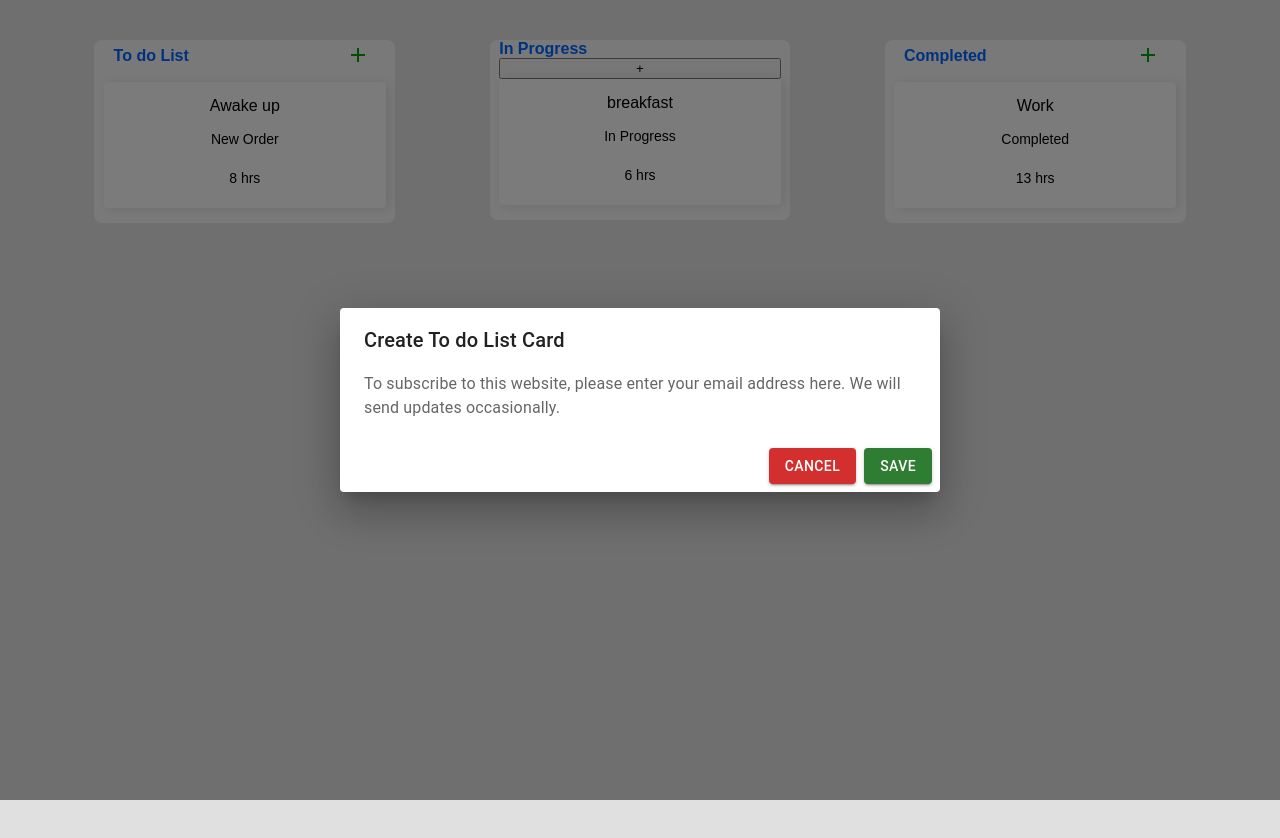
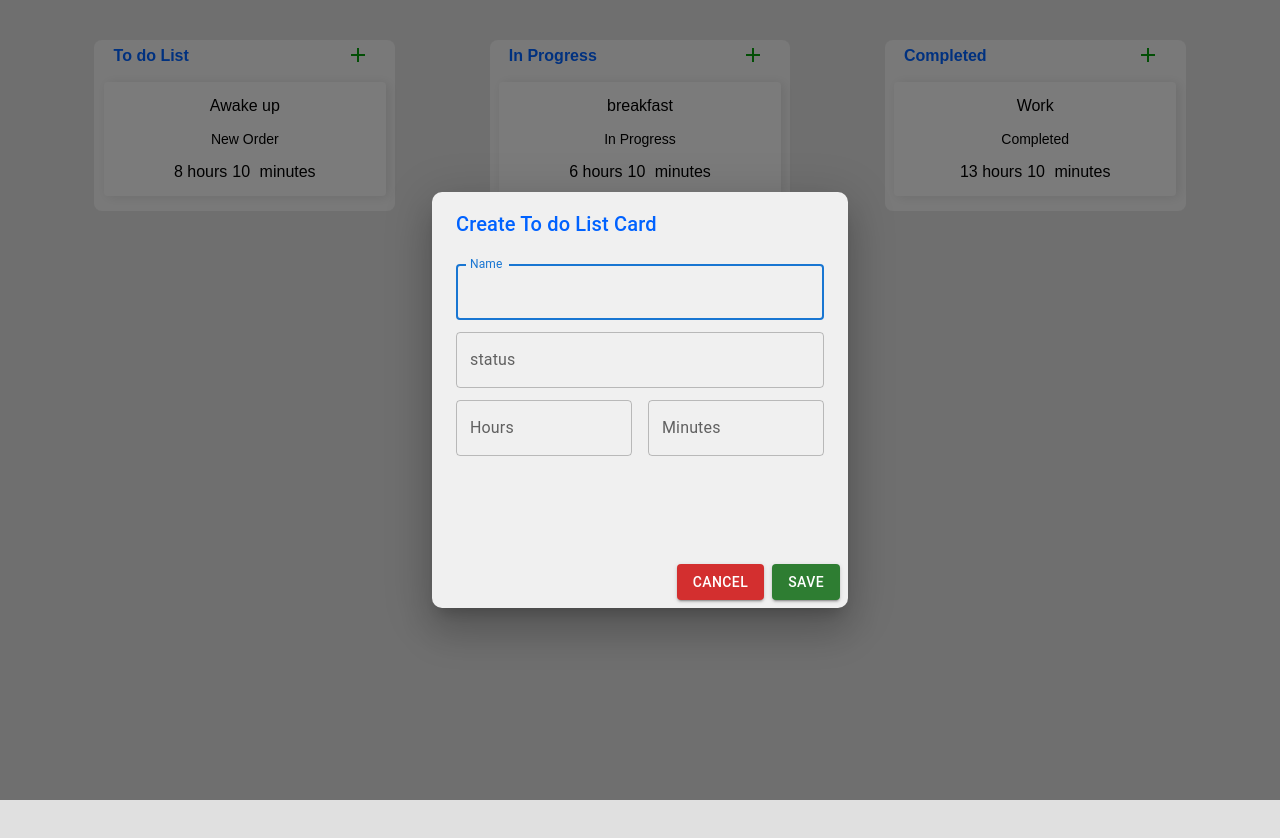
Before and after one commit to DanteBorges/my-keep, a React (Create React App) app: page / in a window 1280 px wide. Both pictures are taken after a click on the button 358 px from the left and 56 px from the top of the page. Shown: the top 838 px of the page. Built offline with nearby package versions, Linux system fonts and the light colour scheme.

Commit message:
feat: new styles for cards

```diff
--- a/src/App.tsx
+++ b/src/App.tsx
@@ -1,7 +1,7 @@
 import React from "react";
-import { TASKS } from "./server/json";
 import TaskList from "./components/TaskList/TaskList";
 import { AppStyle } from "./styles/themes/SimpleTheme";
+import { TASKS } from "./server/db";
 
 function App() {
   return (
--- a/src/components/ModalAddCard/ModalAddCard.tsx
+++ b/src/components/ModalAddCard/ModalAddCard.tsx
@@ -1,10 +1,9 @@
+import { StyledDialog, StyledDialogTitle } from "./styles";
 import React, { useEffect, useState } from "react";
-import Dialog from "@mui/material/Dialog";
-import DialogTitle from "@mui/material/DialogTitle";
 import DialogContent from "@mui/material/DialogContent";
 import DialogActions from "@mui/material/DialogActions";
 import Button from "@mui/material/Button";
-import { DialogContentText } from "@mui/material";
+import { Grid, TextField } from "@mui/material";
 
 interface ModalProps {
   open: boolean;
@@ -25,19 +24,56 @@ const ModalAddCard: React.FC<ModalProps> = ({ open, onClose }) => {
 
   return (
     <>
-      <Dialog
+      <StyledDialog
         open={open}
         onClose={handleClose}
         aria-labelledby="draggable-dialog-title"
       >
-        <DialogTitle id="draggable-dialog-title">
-          Create To do List Card
-        </DialogTitle>
+        <StyledDialogTitle>Create To do List Card</StyledDialogTitle>
         <DialogContent>
-          <DialogContentText>
-            To subscribe to this website, please enter your email address here.
-            We will send updates occasionally.
-          </DialogContentText>
+          <TextField
+            autoFocus
+            margin="dense"
+            id="name"
+            label="Name"
+            type="text"
+            fullWidth
+            // value={formData.name}
+            // onChange={handleChange}
+          />
+          <TextField
+            margin="dense"
+            id="status"
+            label="status"
+            type="text"
+            fullWidth
+            // value={formData.email}
+            // onChange={handleChange}
+          />
+          <Grid container spacing={2}>
+            <Grid item xs={6}>
+              <TextField
+                margin="dense"
+                id="hours"
+                label="Hours"
+                type="number"
+                fullWidth
+                // value={hours}
+                // onChange={(e) => setHours(e.target.value)}
+              />
+            </Grid>
+            <Grid item xs={6}>
+              <TextField
+                margin="dense"
+                id="minutes"
+                label="Minutes"
+                type="number"
+                fullWidth
+                // value={minutes}
+                // onChange={(e) => setMinutes(e.target.value)}
+              />
+            </Grid>
+          </Grid>
         </DialogContent>
         <DialogActions>
           <Button variant="contained" color="error" onClick={handleClose}>
@@ -47,7 +83,7 @@ const ModalAddCard: React.FC<ModalProps> = ({ open, onClose }) => {
             Save
           </Button>
         </DialogActions>
-      </Dialog>
+      </StyledDialog>
     </>
   );
 };
--- a/src/components/ModalAddCard/styles.ts
+++ b/src/components/ModalAddCard/styles.ts
@@ -1 +1,19 @@
 import styled from "styled-components";
+import Dialog from "@mui/material/Dialog";
+import DialogTitle from "@mui/material/DialogTitle";
+
+export const StyledDialog = styled(Dialog)`
+  .MuiDialog-paper {
+    background-color: #f0f0f0;
+    border-radius: 10px;
+    width: 26rem;
+    height: 26rem;
+  }
+`;
+export const StyledDialogTitle = styled(DialogTitle)`
+  color: #0062ff;
+  font-size: 16px;
+  font-weight: bold;
+
+  padding-bottom: 5px;
+`;
--- a/src/components/TaskList/TaskList.tsx
+++ b/src/components/TaskList/TaskList.tsx
@@ -9,7 +9,6 @@ import {
   HeadCard,
   CreateCardButton,
 } from "./styles";
-// import DeleteIcon from "@mui/icons-material/Delete";
 import AddIcon from "@mui/icons-material/Add";
 import ModalAddCard from "../ModalAddCard/ModalAddCard";
 
@@ -17,7 +16,8 @@ interface Task {
   id: number;
   name: string;
   status: string;
-  time: string;
+  hours: number;
+  minutes: number;
   done?: boolean;
   newOrder?: boolean;
 }
@@ -102,7 +102,6 @@ const TaskList: React.FC<TaskListProps> = ({ tasks: initialTasks }) => {
                   <AddIcon style={{ color: "#059e0a", fontSize: "bold" }} />
                 </CreateCardButton>
               </HeadCard>
-
               {tasks
                 .filter((data) => data.status === "New Order")
                 .map((task) => (
@@ -113,11 +112,19 @@ const TaskList: React.FC<TaskListProps> = ({ tasks: initialTasks }) => {
                     onDragStart={(e) => onDragStart(e)}
                     onDragEnd={(e) => onDragEnd(e)}
                   >
-                    <div>
                     <div className="card_right">
                       <div className="name">{task.name}</div>
                       <div className="status">{task.status}</div>
-                        <div className="time">{task.time}</div>
+                      <div style={{ display: "flex" }}>
+                        <div className="hours" style={{ marginRight: "5px" }}>
+                          <span>{task.hours}</span> hours
+                        </div>
+                        <div className="minutes">
+                          <span style={{ marginRight: "5px" }}>
+                            {task.minutes}
+                          </span>{" "}
+                          minutes
+                        </div>
                       </div>
                     </div>
                   </Card>
@@ -135,8 +142,12 @@ const TaskList: React.FC<TaskListProps> = ({ tasks: initialTasks }) => {
         >
           <DragColumn>
             <DragRow>
+              <HeadCard>
                 <Heading4>In Progress</Heading4>
-              <button style={{ width: "100%" }}>+</button>
+                <CreateCardButton onClick={() => setOpenModal(true)}>
+                  <AddIcon style={{ color: "#059e0a", fontSize: "bold" }} />
+                </CreateCardButton>
+              </HeadCard>
               {tasks
                 .filter((data) => data.status === "In Progress")
                 .map((task) => (
@@ -150,7 +161,17 @@ const TaskList: React.FC<TaskListProps> = ({ tasks: initialTasks }) => {
                     <div className="card_right">
                       <div className="name">{task.name}</div>
                       <div className="status">{task.status}</div>
-                      <div className="time">{task.time}</div>
+                      <div style={{ display: "flex" }}>
+                        <div className="hours" style={{ marginRight: "5px" }}>
+                          <span>{task.hours}</span> hours
+                        </div>
+                        <div className="minutes">
+                          <span style={{ marginRight: "5px" }}>
+                            {task.minutes}
+                          </span>{" "}
+                          minutes
+                        </div>
+                      </div>
                     </div>
                   </Card>
                 ))}
@@ -184,11 +205,19 @@ const TaskList: React.FC<TaskListProps> = ({ tasks: initialTasks }) => {
                     onDragStart={(e) => onDragStart(e)}
                     onDragEnd={(e) => onDragEnd(e)}
                   >
-                    <div>
                     <div className="card_right">
                       <div className="name">{task.name}</div>
                       <div className="status">{task.status}</div>
-                        <div className="time">{task.time}</div>
+                      <div style={{ display: "flex" }}>
+                        <div className="hours" style={{ marginRight: "5px" }}>
+                          <span>{task.hours}</span> hours
+                        </div>
+                        <div className="minutes">
+                          <span style={{ marginRight: "5px" }}>
+                            {task.minutes}
+                          </span>{" "}
+                          minutes
+                        </div>
                       </div>
                     </div>
                   </Card>
--- a/src/components/TaskList/styles.ts
+++ b/src/components/TaskList/styles.ts
@@ -13,10 +13,9 @@ export const Card = styled.div`
   margin-bottom: 15px;
   cursor: move;
 
-  .status,
-  .time {
+  .status
+   {
     font-size: 14px;
-    margin-bottom: 7px;
   }
 
   .card_right {
--- a/src/server/json.ts
+++ b/src/server/db.ts
@@ -3,7 +3,8 @@ export const TASKS = [
     id: 1,
     name: "Awake up",
     status: "New Order",
-    time: "8 hrs",
+    hours: 8,
+    minutes:10,
     done: false,
 
   },
@@ -11,14 +12,16 @@ export const TASKS = [
     id: 2,
     name: "breakfast",
     status: "In Progress",
-    time: "6 hrs",
+    hours: 6,
+    minutes:10,
     done: false,
   },
   {
     id: 3,
     name: "Work",
     status: "Completed",
-    time: "13 hrs",
+    hours: 13,
+    minutes:10,
     done: true,
 
   },
```
Lines whose indentation alone changed are shown as unchanged.
